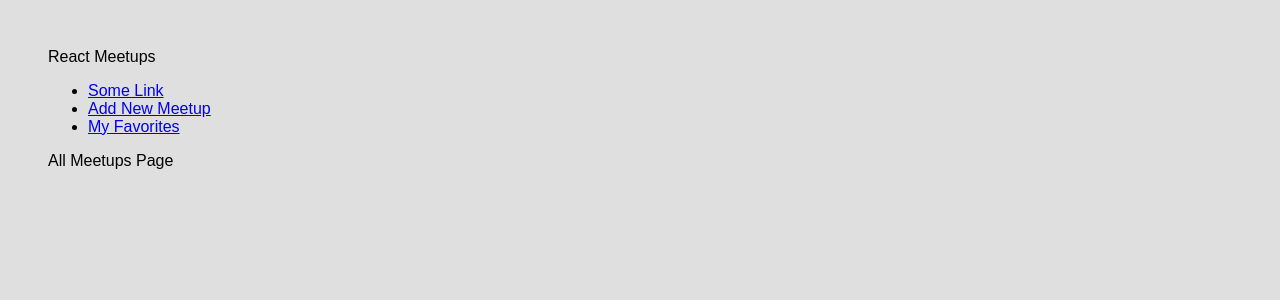
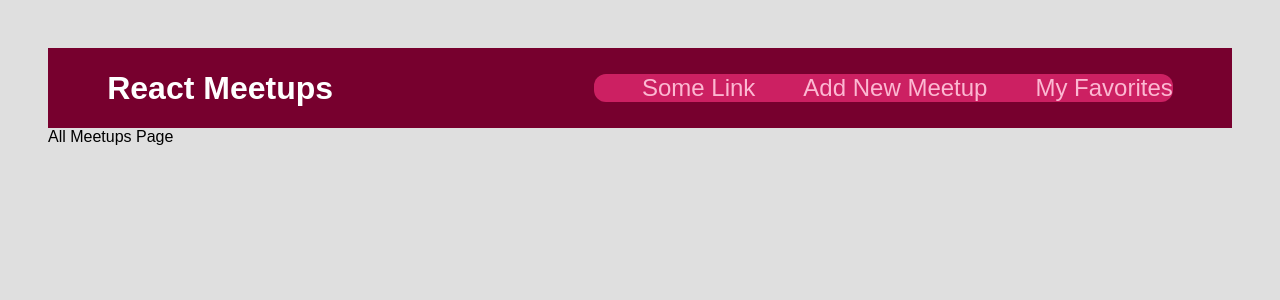
Before and after one commit to demaceo/parental-guidance, a React (Create React App) app: page / in a window 1280 px wide. Shown: the top 300 px of the page. Built offline with nearby package versions, Linux system fonts and the light colour scheme.

Commit message:
add stylings to MainNav

```diff
--- a/src/components/layout/MainNavigation.css
+++ b/src/components/layout/MainNavigation.css
@@ -5,7 +5,7 @@
   align-items: center;
   justify-content: space-between;
   background-color: #77002e;
-  padding: 0 10%;
+  padding: 0 5%;
 }
 
 .logo {
--- a/src/components/layout/MainNavigation.js
+++ b/src/components/layout/MainNavigation.js
@@ -4,13 +4,13 @@
 
 function MainNavigation() {
   return (
-    <header>
-      <div>React Meetups</div>
+    <header className="header">
+      <div className="logo">React Meetups</div>
       <nav>
-        <ul>
+        <ul className="badge">
           <li>
             <Link to="/">Some Link</Link>
-          </li>{" "}
+          </li>
           <li>
             <Link to="/new-meetup">Add New Meetup</Link>
           </li>
```
